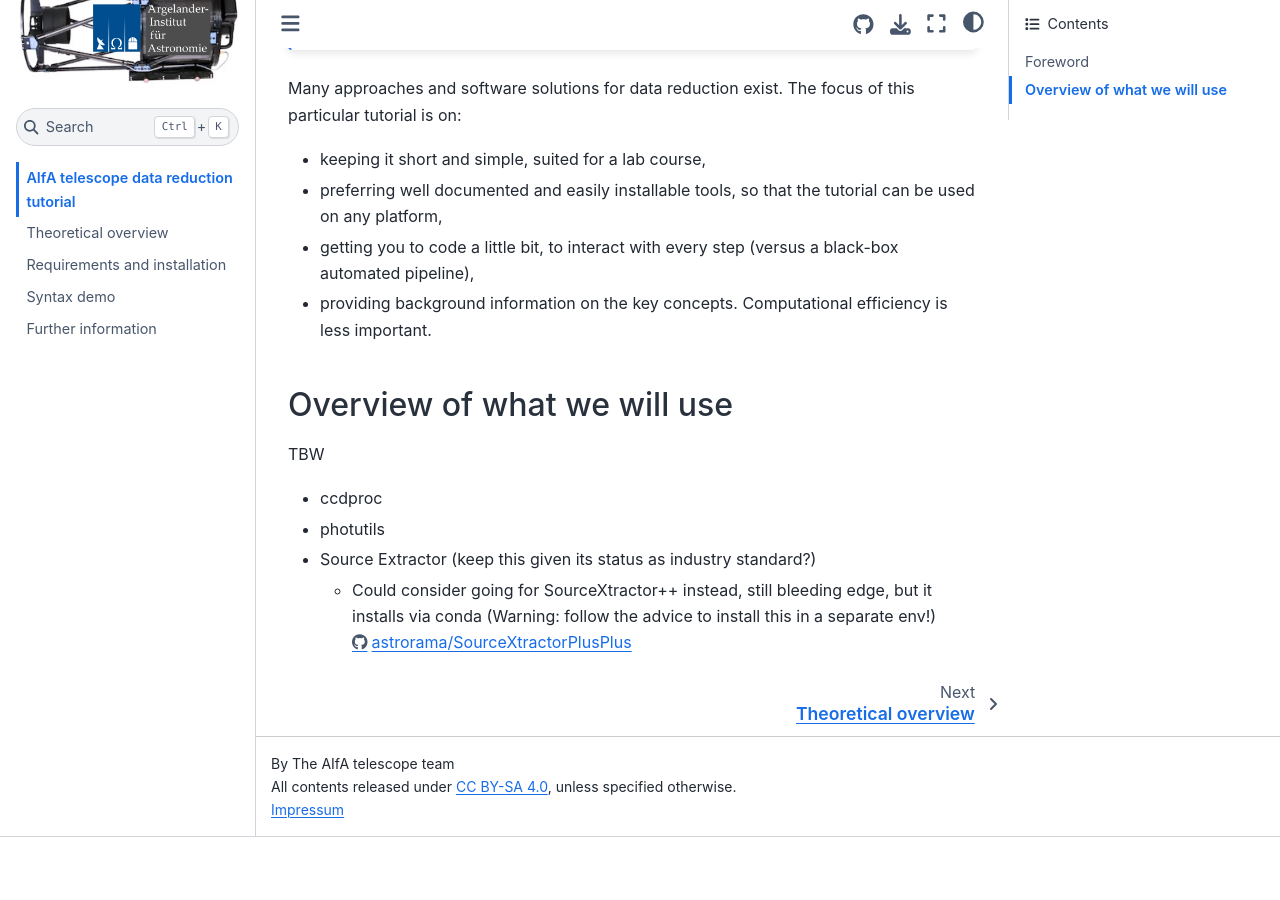
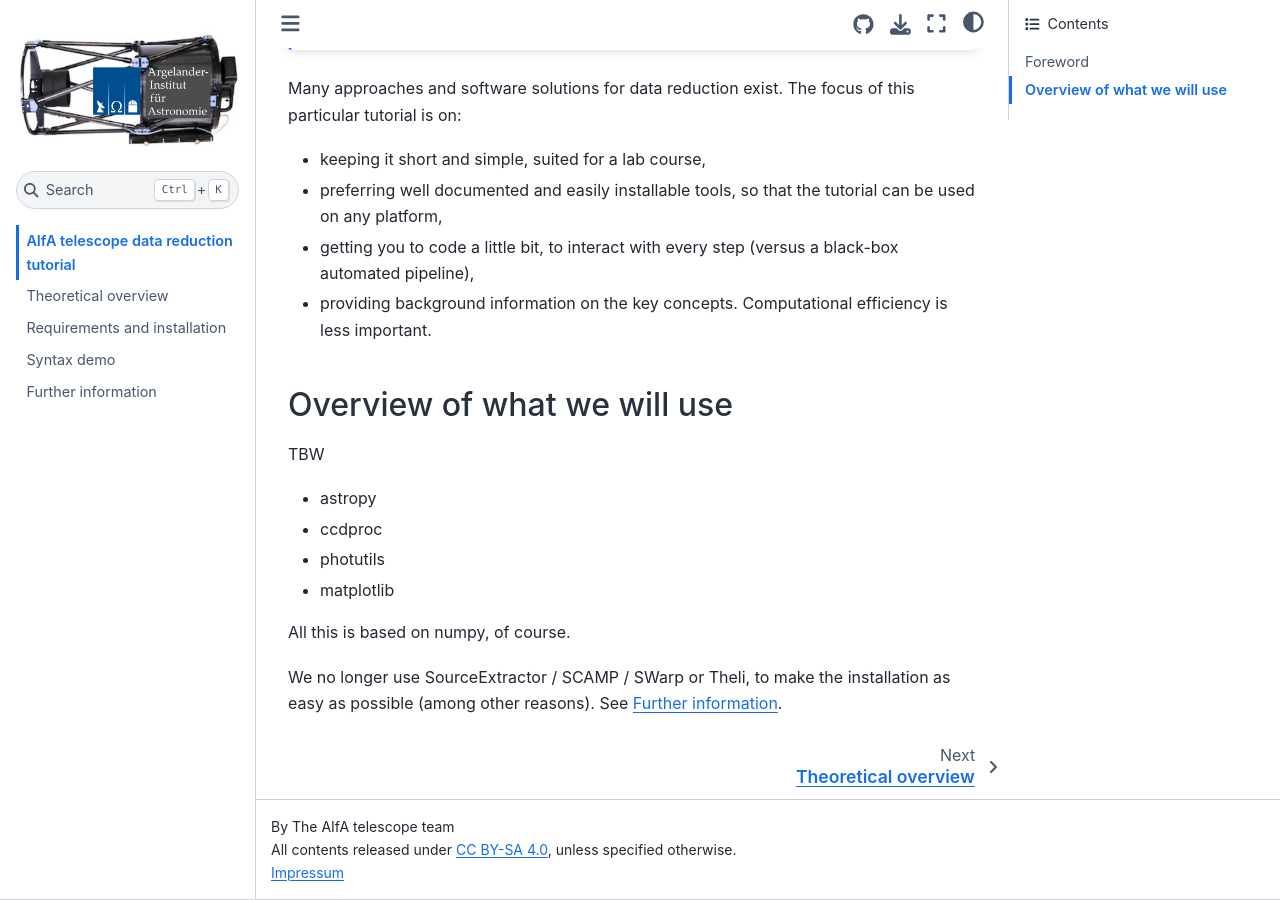
Before and after one commit to aifatelescope/datared, a Jupyter Book: the page built from book/intro.md, in a window 1280 px wide and 900 px high, scrolled down 773 px. Built offline with Jupyter Book 1.0.4 settings and Sphinx 7.4.7 and the Sphinx Book theme 1.1.4, drawn with Linux system fonts in a browser that asks for light colours; before the commit the page ends 1610 px from its top, so only the background shows below that.

Commit message:
Installation instruc

```diff
--- a/book/intro.md
+++ b/book/intro.md
@@ -33,10 +33,15 @@ Many approaches and software solutions for data reduction exist. The focus of th
 
 TBW
 
+* astropy
 * ccdproc
 * photutils
-* Source Extractor (keep this given its status as industry standard?)
-    * Could consider going for SourceXtractor++ instead, still bleeding edge, but it installs via conda (Warning: follow the advice to install this in a separate env!) https://github.com/astrorama/SourceXtractorPlusPlus
+* matplotlib
+
+All this is based on numpy, of course.
+
+
+We no longer use SourceExtractor / SCAMP / SWarp or Theli, to make the installation as easy as possible (among other reasons). See [](more.md).
 
 
 
```
Also changed, not shown: README.md (+1 -1 lines), book/more.md (+3 -0 lines).
